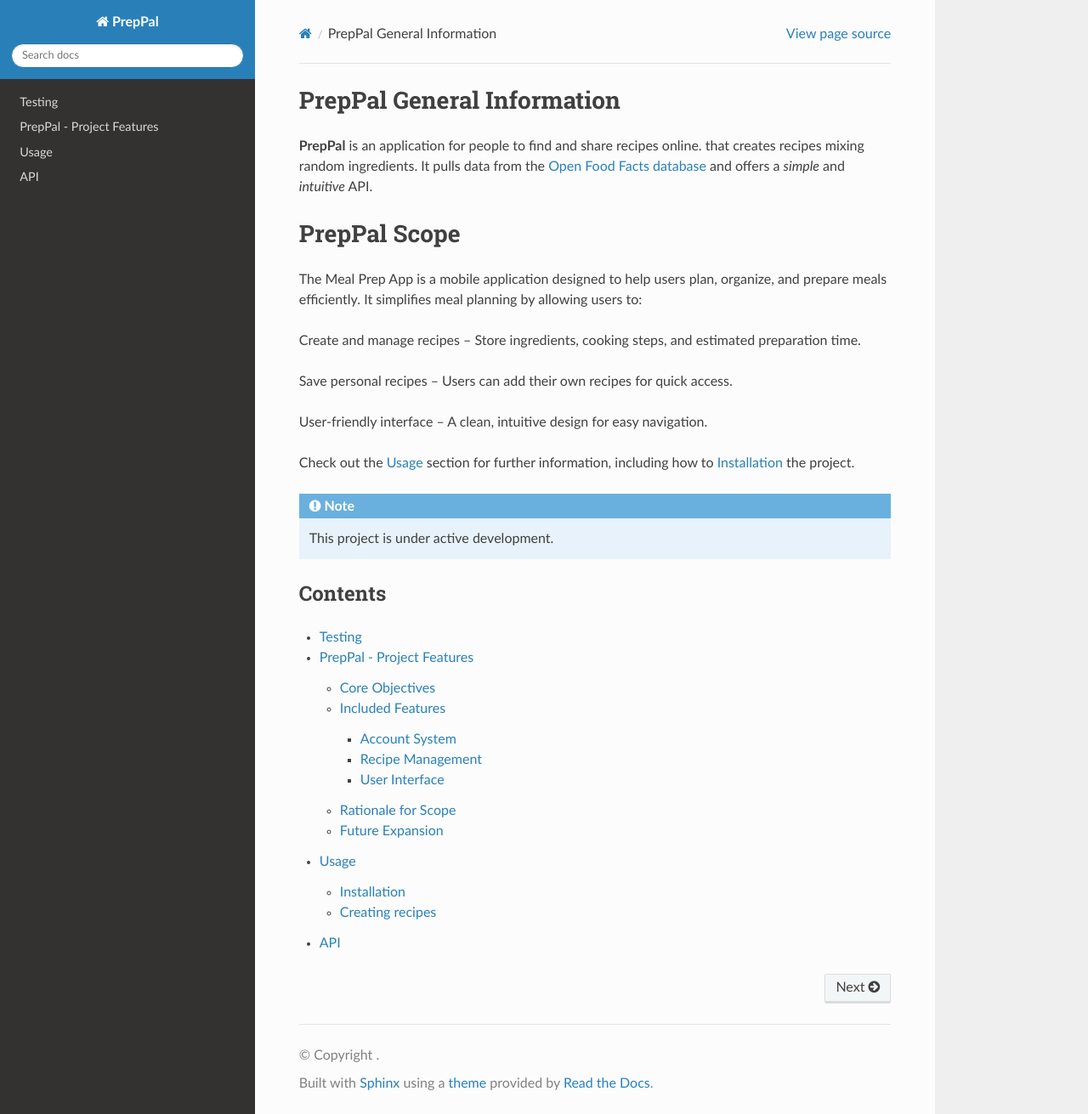
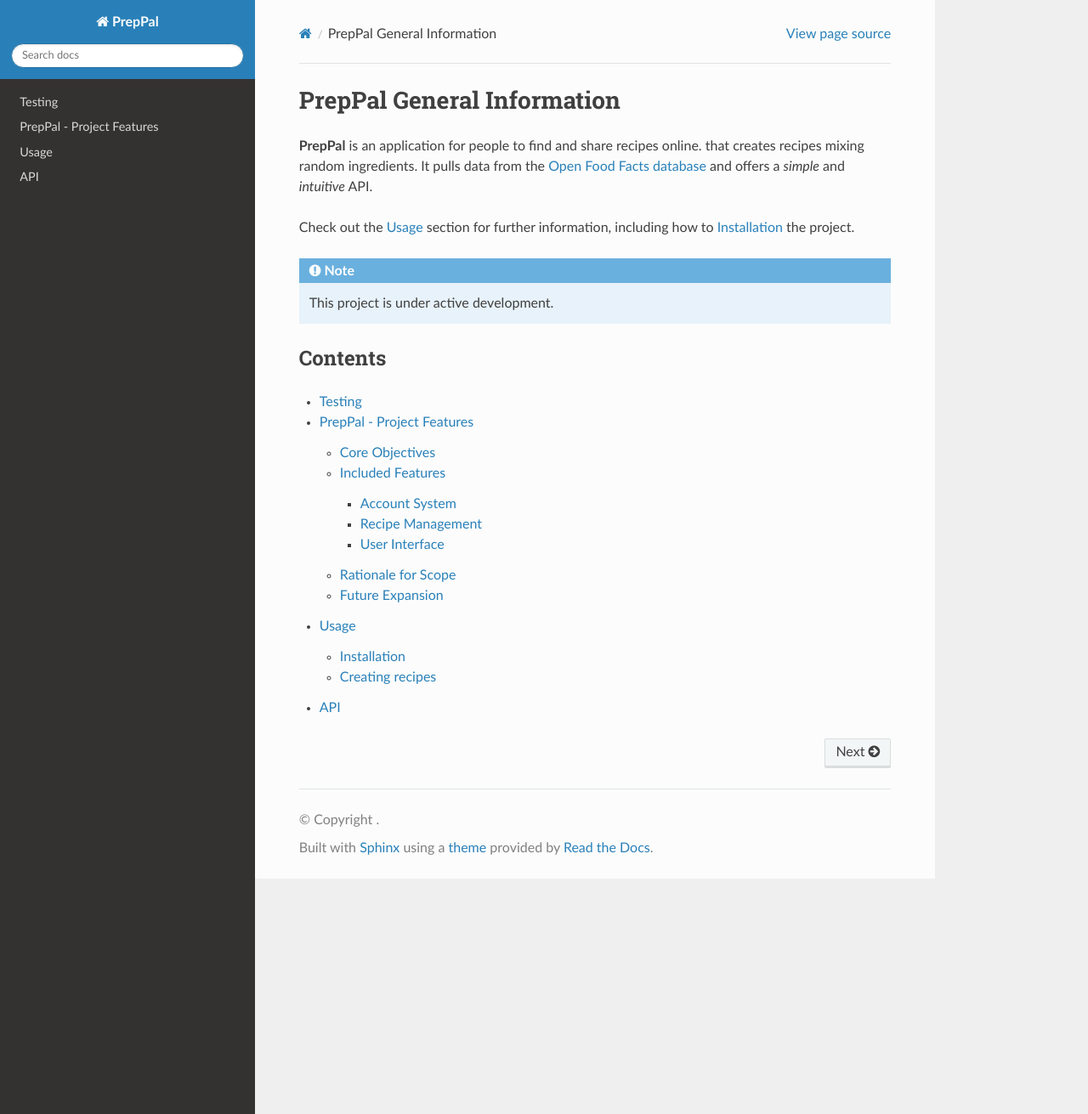
Before and after one commit to UoP-PrepPal/preppal-tutorial, a Sphinx documentation site: the page built from docs/source/index.rst, in a window 1280 px wide and 1311 px high. Shown: the whole window at 85% size. Built offline with Sphinx 7.4.7 and the Read the Docs theme 3.1.0, drawn with Linux system fonts in a browser that asks for light colours.

Commit message:
Update index.rst

```diff
--- a/docs/source/index.rst
+++ b/docs/source/index.rst
@@ -6,15 +6,7 @@
 It pulls data from the `Open Food Facts database <https://world.openfoodfacts.org/>`_
 and offers a *simple* and *intuitive* API.
 
-PrepPal Scope
-==================================
-The Meal Prep App is a mobile application designed to help users plan, organize, and prepare meals efficiently. It simplifies meal planning by allowing users to:
 
-Create and manage recipes – Store ingredients, cooking steps, and estimated preparation time.
-
-Save personal recipes – Users can add their own recipes for quick access.
-
-User-friendly interface – A clean, intuitive design for easy navigation.
 
 Check out the :doc:`usage` section for further information, including
 how to :ref:`installation` the project.
```
